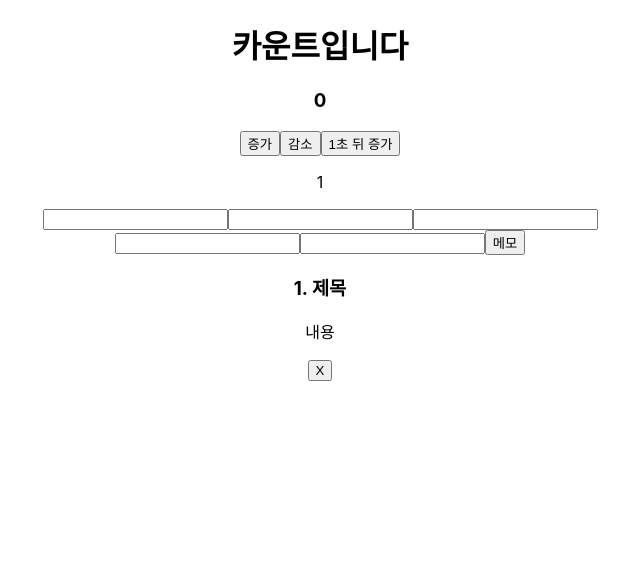
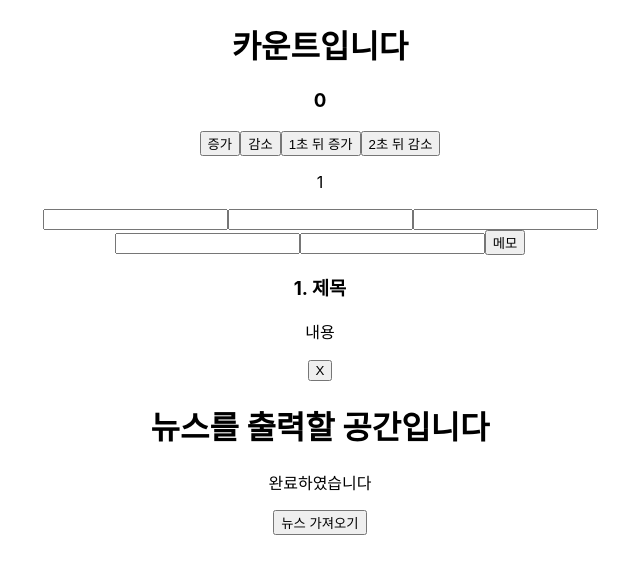
Before and after one commit to hj-Seong/green-react-redux, a React (Create React App) app in the folder redux-app/: page / in a window 1280 px wide. Shown: the top 574 px of the page, without its empty margins (320-960 px from the left). Built offline with nearby package versions, Linux system fonts and the light colour scheme.

Commit message:
1103 뉴스 가져오기1

```diff
--- a/redux-app/src/App.js
+++ b/redux-app/src/App.js
@@ -1,12 +1,14 @@
 import './App.css';
 import CounterBox from './components/CounterBox';
 import Memo from './components/Memo';
+import News from './components/News';
 
 function App() {
   return (
     <div className="App">
       <CounterBox />
       <Memo />
+      <News />
     </div>
   );
 }
--- a/redux-app/src/components/CounterBox.jsx
+++ b/redux-app/src/components/CounterBox.jsx
@@ -1,6 +1,6 @@
 import { useCallback } from "react";
 import { useDispatch, useSelector } from "react-redux";
-import { change, increase, increaseAsync } from "../modules/counter";
+import { change, decreaseAsync, increase, increaseAsync } from "../modules/counter";
 
 const CounterBox = () => {
     // useSelector를 통해서 state의 원하는 값을 가져올수 있다
@@ -31,7 +31,9 @@ const CounterBox = () => {
 
             {/** thunk를 이용하여 비동기로 작성 */}
             <button onClick={()=>{dispatch(increaseAsync())}}>1초 뒤 증가</button>
-            {/** thunk를 이용하여 2초뒤 1감소하는 내용 작성 */}
+            {/** thunk를 이용하여 2초 뒤 1감소하는 내용 작성
+             * - counter에 작성 후 CounterBox에 버튼 추가 */}
+            <button onClick={()=>{dispatch(decreaseAsync())}}>2초 뒤 감소</button>
 
 
             {/** changeNum값을 바꿀 input */}
--- /dev/null
+++ b/redux-app/src/components/News.jsx
@@ -0,0 +1,18 @@
+import { useDispatch, useSelector } from "react-redux";
+import { getNews } from "../modules/news";
+
+const News = () => {
+    const loading = useSelector((state)=>state.news.loading)
+    const dispatch = useDispatch();
+    return (
+        <div>
+            <h1>뉴스를 출력할 공간입니다</h1>
+            {
+                loading? <p>로딩중입니다</p> :<p>완료하였습니다</p>
+            }
+            <button onClick={()=>{dispatch(getNews())}}>뉴스 가져오기</button>
+        </div>
+    );
+}
+
+export default News;
--- a/redux-app/src/modules/counter.js
+++ b/redux-app/src/modules/counter.js
@@ -15,7 +15,7 @@ export const change = (value) => ({type:"change" , payload : value})
  * thunk를 사용하여 비동기로 실행하는 액션함수를 만들수 있다.
  * thunk의 형식을 사용했기 때문에, 바로 dispatch를 사용하는게 아니라
  * 나중에 추가해서 사용할 수 있다
- * thunck 사용형태 : export const 함수이름 = () => (dispatch) =>{}
+ * thunk 사용형태 : export const 함수이름 = () => (dispatch) => {}
  */
 export const increaseAsync = () => (dispatch) => {
     // dispatch를 실행하기전에 진행할 내용 작성
@@ -26,6 +26,11 @@ export const increaseAsync = () => (dispatch) => {
     // 위에 미리 작성한 액션함수를 사용해서 전달
     setTimeout(()=>{ dispatch(increase()) }, 1000);
 
+}
+/** Thunk를 사용해서 비동기 함수인 setTimer 사용 */
+export const decreaseAsync = () => (dispatch)=>{
+                            // 액션값을 객체로 전달
+    setTimeout(()=>{ dispatch( {type:"decrease"} ) }, 2000)
 }
 
 
--- a/redux-app/src/modules/index.js
+++ b/redux-app/src/modules/index.js
@@ -4,8 +4,9 @@ import { combineReducers } from "redux";
 // 작성한 리덕스 모듈을 가져옴
 import counter from "./counter";
 import memo from "./memo";
+import news from "./news";
 
 // 작성한 리덕스를 객체로 묶어서 내보냄
-const rootReducer = combineReducers({counter, memo});
+const rootReducer = combineReducers({counter, memo, news});
 
 export default rootReducer
--- /dev/null
+++ b/redux-app/src/modules/news.js
@@ -0,0 +1,37 @@
+// 초기 state선언
+// API로 값을 가져오는 경우에 데이터를 가져오는 속도가 느릴수 있으므로 loading을 작석
+const initalState = {
+    loading : false,
+    news : null
+}
+
+/** Thunk를 통해서 값을 받아오는 액션함수 작성 */
+// thunk의 내용이 비동기 함수임을 알림
+export const getNews = () => async (dispatch) => {
+    dispatch({type:"startLoad"});
+    const response = await fetch("https://newsapi.org/v2/top-headlines?country=kr&apiKey=c4c09dd0ba45435cb60e93cd10259c2a")
+    const body = response.json();
+    console.log(body);
+    dispatch({type:"endLoad"});
+}
+
+
+// 리듀서 함수 작성
+const news = (state = initalState, action ) => {
+    switch (action.type) {
+        case "getNews":
+        // 값이 다 들어왔다고 생각하고 작성
+        return {
+            ...state,
+            news : action.payload
+        }
+        case "startLoad":
+            return { ...state, loading : true};
+        case "endLoad":
+            return {...state, loading : false};
+        default:
+            return state
+    }
+}
+
+export default news;
```
